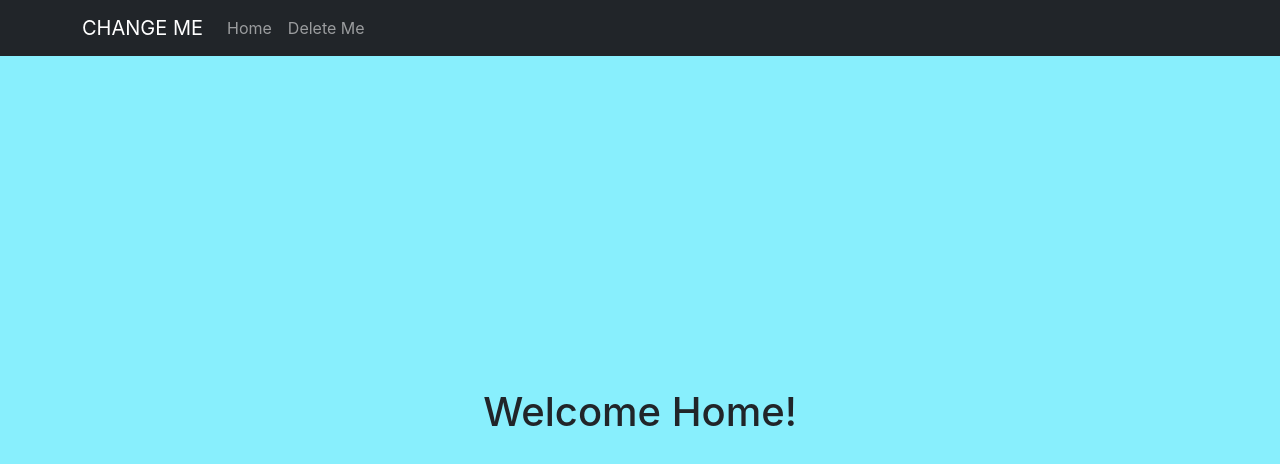
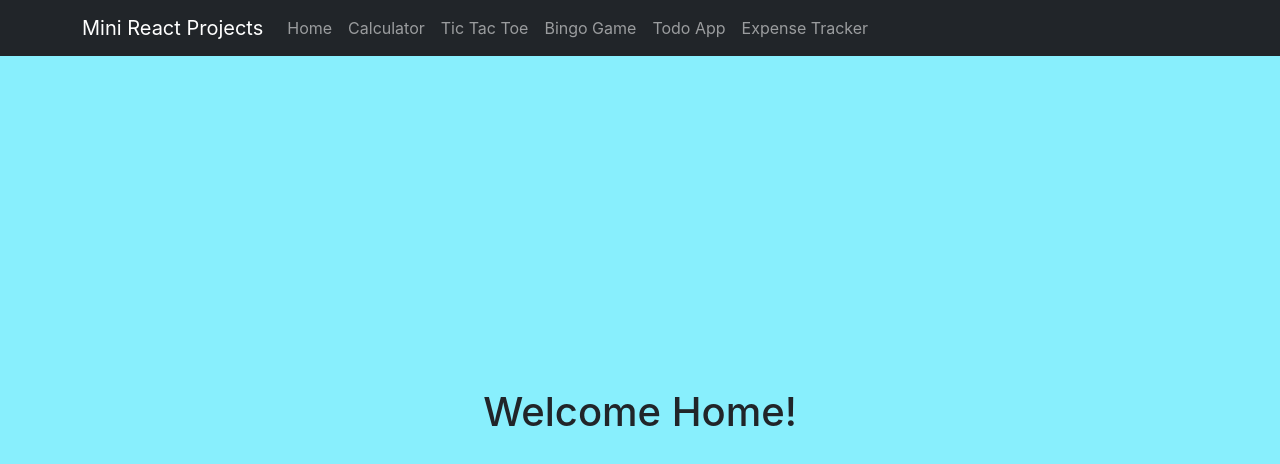
Before and after one commit to scamp925/Mini-React-Projects, a Next.js app: page / in a window 1280 px wide. Shown: the top 464 px of the page. Built offline with nearby package versions, Linux system fonts and the light colour scheme.

Commit message:
Added all project names to the navbar

```diff
--- a/components/NavBar.js
+++ b/components/NavBar.js
@@ -10,7 +10,7 @@ export default function NavBar() {
     <Navbar collapseOnSelect expand="lg" bg="dark" variant="dark">
       <Container>
         <Link passHref href="/">
-          <Navbar.Brand>CHANGE ME</Navbar.Brand>
+          <Navbar.Brand>Mini React Projects</Navbar.Brand>
         </Link>
         <Navbar.Toggle aria-controls="responsive-navbar-nav" />
         <Navbar.Collapse id="responsive-navbar-nav">
@@ -20,7 +20,19 @@ export default function NavBar() {
               <Nav.Link>Home</Nav.Link>
             </Link>
             <Link passHref href="/delete-me">
-              <Nav.Link>Delete Me</Nav.Link>
+              <Nav.Link>Calculator</Nav.Link>
+            </Link>
+            <Link passHref href="/">
+              <Nav.Link>Tic Tac Toe</Nav.Link>
+            </Link>
+            <Link passHref href="/">
+              <Nav.Link>Bingo Game</Nav.Link>
+            </Link>
+            <Link passHref href="/">
+              <Nav.Link>Todo App</Nav.Link>
+            </Link>
+            <Link passHref href="/">
+              <Nav.Link>Expense Tracker</Nav.Link>
             </Link>
           </Nav>
         </Navbar.Collapse>
```
